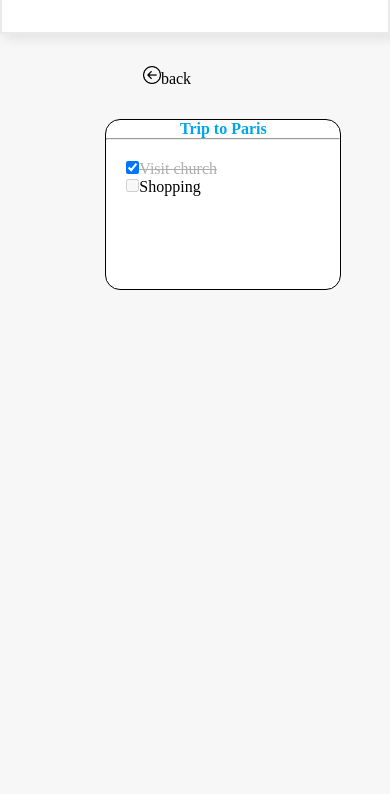
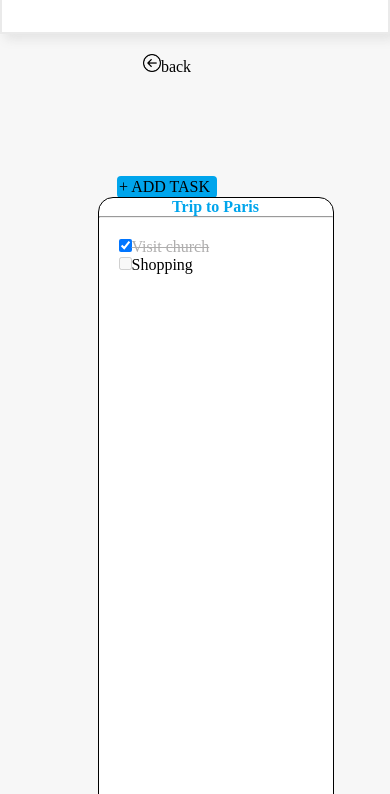
Before and after one commit to DeekshaSingh011/todo-mobile, a plain HTML site: page index3.html in a window 390 px wide. Shown: the part 50-844 px from the top of the page. Drawn offline with Linux system fonts and the light colour scheme.

Commit message:
Update style.css

```diff
--- a/style.css
+++ b/style.css
@@ -306,8 +306,8 @@ a{
    .addtask3
 {
    width:60%;
-   height:20%;
-   margin-left: 2%;
+   height:90%;
+   margin-top:20%;
    top:20%;
    left: 25%;
 }
@@ -341,7 +341,7 @@ a{
  .flex2
    {
       margin-left:30%;
-      margin-top:32px;
+      margin-top:5%;
       justify-content: space-around;
       flex-direction: row;
       position: absolute;
```
